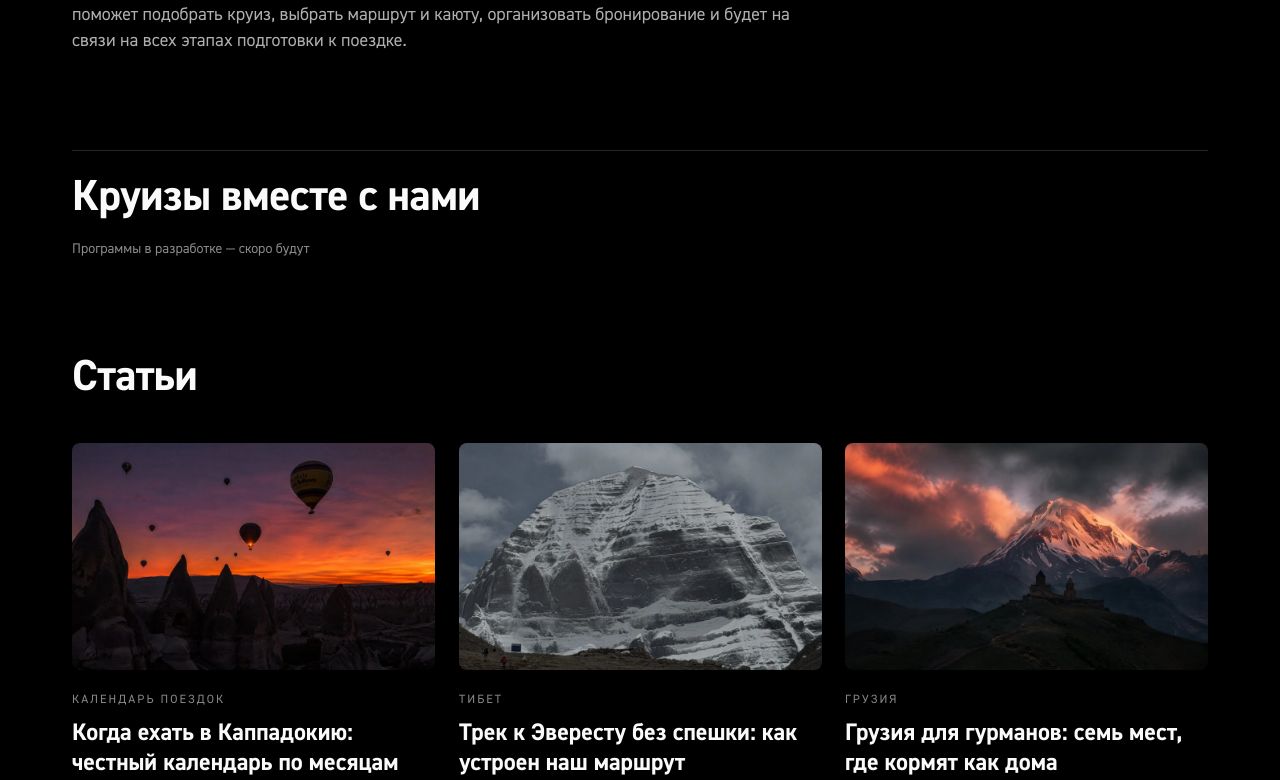
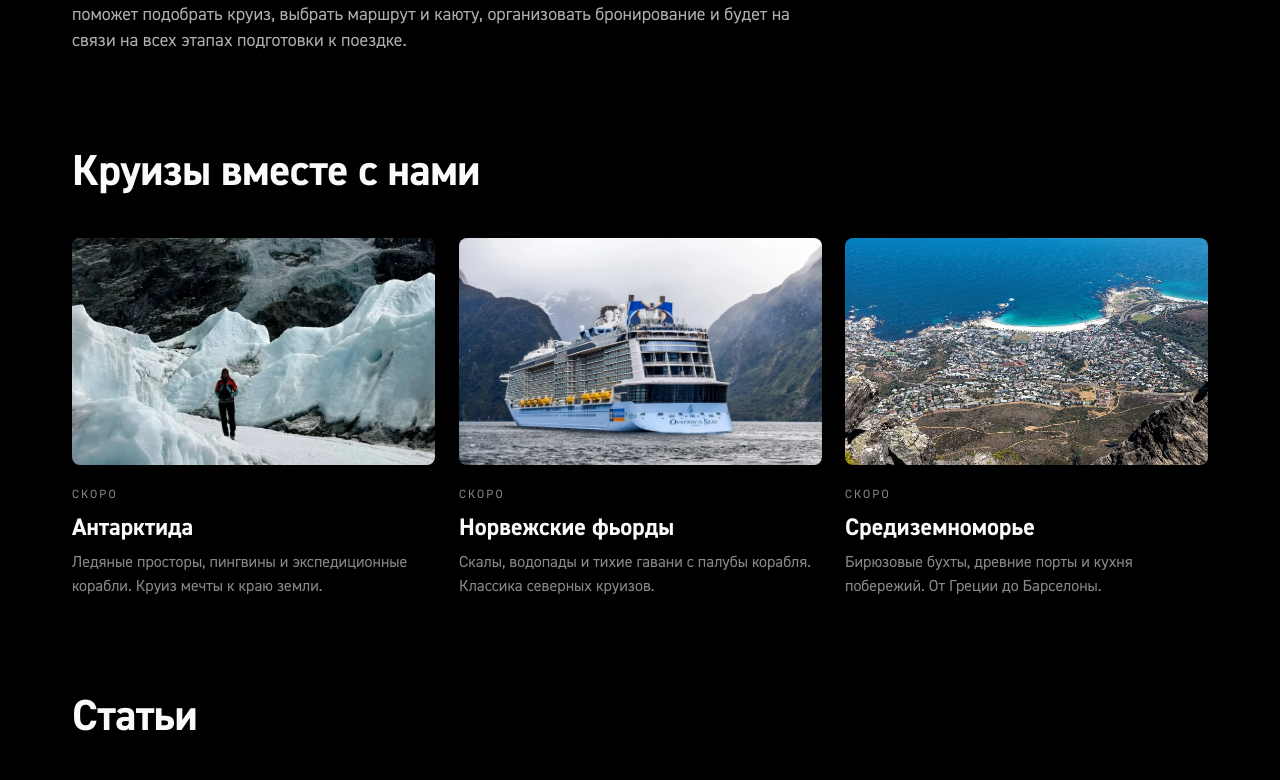
Before and after one commit to fifulina-uxui/wild-soul-routes, a React (Vite) app: page /cruises in a window 1280 px wide. Shown: the part 466-1246 px from the top of the page. Built offline with nearby package versions, Linux system fonts and the light colour scheme.

Commit message:
Cruises: 3 upcoming destination cards (Antarctica, Norwegian fjords, Mediterranean) with 'soon' tag

```diff
--- a/src/data/content.ts
+++ b/src/data/content.ts
@@ -95,7 +95,8 @@ export interface PageContent {
     lead: string
     leadTitle: string
     upcomingLabel: string
-    upcomingText: string
+    soon: string
+    upcoming: { title: string; text: string; image: string }[]
     articlesLabel: string
   }
   about: {
@@ -1106,7 +1107,12 @@ export const content: Record<'ru' | 'en', PageContent> = {
       lead: 'Оставить заявку на круиз',
       leadTitle: 'Круиз',
       upcomingLabel: 'Круизы вместе с нами',
-      upcomingText: 'Программы в разработке — скоро будут',
+      soon: 'Скоро',
+      upcoming: [
+        { title: 'Антарктида', text: 'Ледяные просторы, пингвины и экспедиционные корабли. Круиз мечты к краю земли.', image: 'images/gal-everest-05.webp' },
+        { title: 'Норвежские фьорды', text: 'Скалы, водопады и тихие гавани с палубы корабля. Классика северных круизов.', image: 'images/hero-cruises.webp' },
+        { title: 'Средиземноморье', text: 'Бирюзовые бухты, древние порты и кухня побережий. От Греции до Барселоны.', image: 'images/gal-capetown-02.webp' },
+      ],
       articlesLabel: 'Статьи',
     },
     directions: {
@@ -2234,7 +2240,12 @@ export const content: Record<'ru' | 'en', PageContent> = {
       lead: 'Request a cruise',
       leadTitle: 'Cruise',
       upcomingLabel: 'Cruises with us',
-      upcomingText: 'Programmes in the works — coming soon',
+      soon: 'Soon',
+      upcoming: [
+        { title: 'Antarctica', text: 'Icy expanses, penguins and expedition ships. The dream voyage to the edge of the earth.', image: 'images/gal-everest-05.webp' },
+        { title: 'Norwegian fjords', text: 'Cliffs, waterfalls and quiet harbours from the deck of a ship. The classic northern cruise.', image: 'images/hero-cruises.webp' },
+        { title: 'The Mediterranean', text: 'Turquoise bays, ancient ports and coastal cuisine. From Greece to Barcelona.', image: 'images/gal-capetown-02.webp' },
+      ],
       articlesLabel: 'Articles',
     },
     directions: {
--- a/src/pages/CruisesPage.tsx
+++ b/src/pages/CruisesPage.tsx
@@ -38,16 +38,34 @@ export default function CruisesPage() {
         </div>
       </section>
 
-      {/* Круизы вместе с нами — программы в разработке */}
+      {/* Круизы вместе с нами — будущие направления */}
       <section className="mx-auto max-w-[1200px] px-5 pt-14 md:px-8 md:pt-24">
         <Reveal>
-          <div className="border-t border-[rgb(255_255_255/15%)] pt-6">
-            <h2 className="text-[clamp(30px,3.4vw,48px)] font-bold leading-[1.1] tracking-[-0.5px] text-[#fafafa]">
-              {c.upcomingLabel}
-            </h2>
-            <p className="mt-4 text-[14px] leading-5 text-[rgb(250_250_250/55%)]">{c.upcomingText}</p>
-          </div>
+          <h2 className="text-[clamp(30px,3.4vw,48px)] font-bold leading-[1.1] tracking-[-0.5px] text-[#fafafa]">
+            {c.upcomingLabel}
+          </h2>
         </Reveal>
+        <div className="mt-10 grid grid-cols-1 gap-10 sm:grid-cols-2 md:gap-6 lg:grid-cols-3">
+          {c.upcoming.map((u, i) => (
+            <Reveal key={u.title} delay={(i % 3) * 80}>
+              <div className="flex h-full flex-col">
+                <div className="overflow-hidden rounded-[8px]">
+                  <img
+                    src={asset(u.image)}
+                    alt={u.title}
+                    loading="lazy"
+                    className="aspect-[16/10] w-full object-cover"
+                  />
+                </div>
+                <p className="mt-5 text-[12px] uppercase leading-5 tracking-[0.17em] text-[rgb(250_250_250/55%)]">
+                  {c.soon}
+                </p>
+                <h3 className="mt-2 text-[24px] font-bold leading-[30px] text-[#fafafa]">{u.title}</h3>
+                <p className="mt-2 text-[16px] leading-[24px] text-[rgb(250_250_250/55%)]">{u.text}</p>
+              </div>
+            </Reveal>
+          ))}
+        </div>
       </section>
 
       {/* Статьи */}
```
